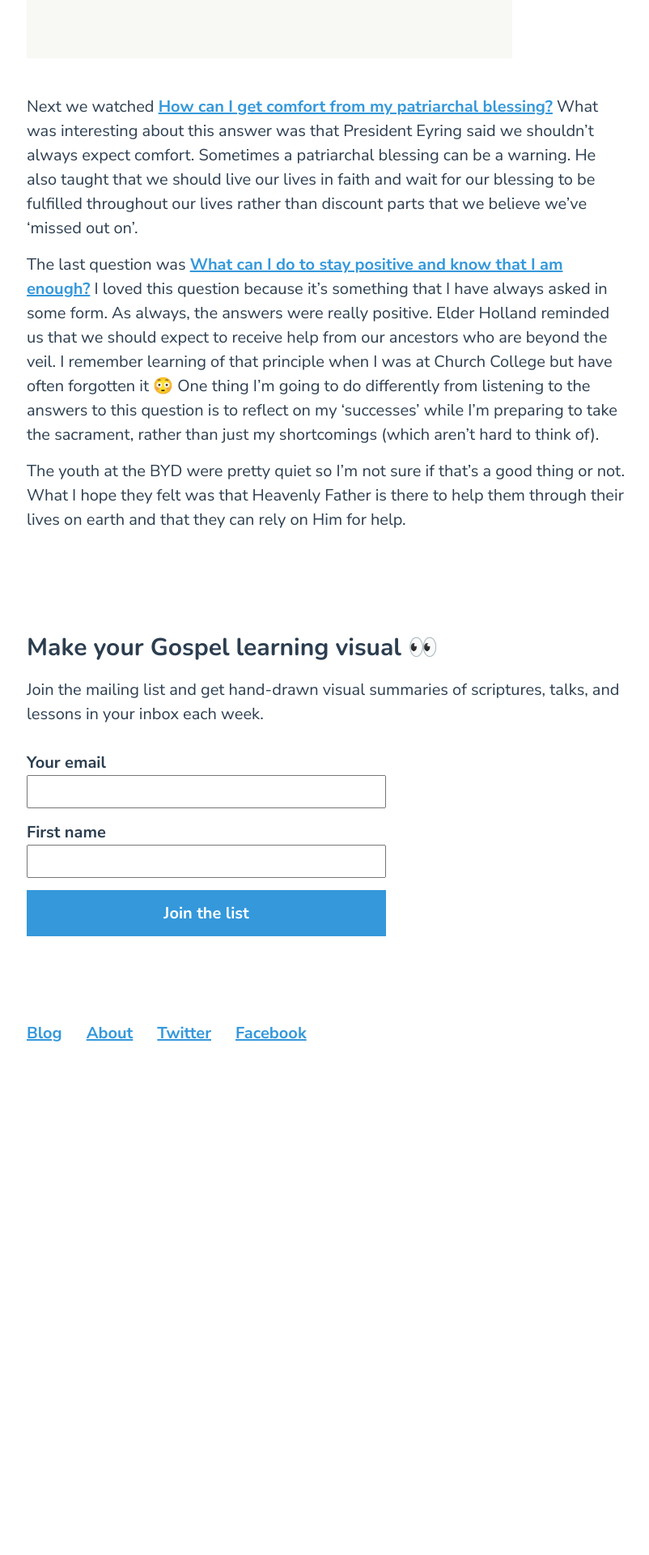
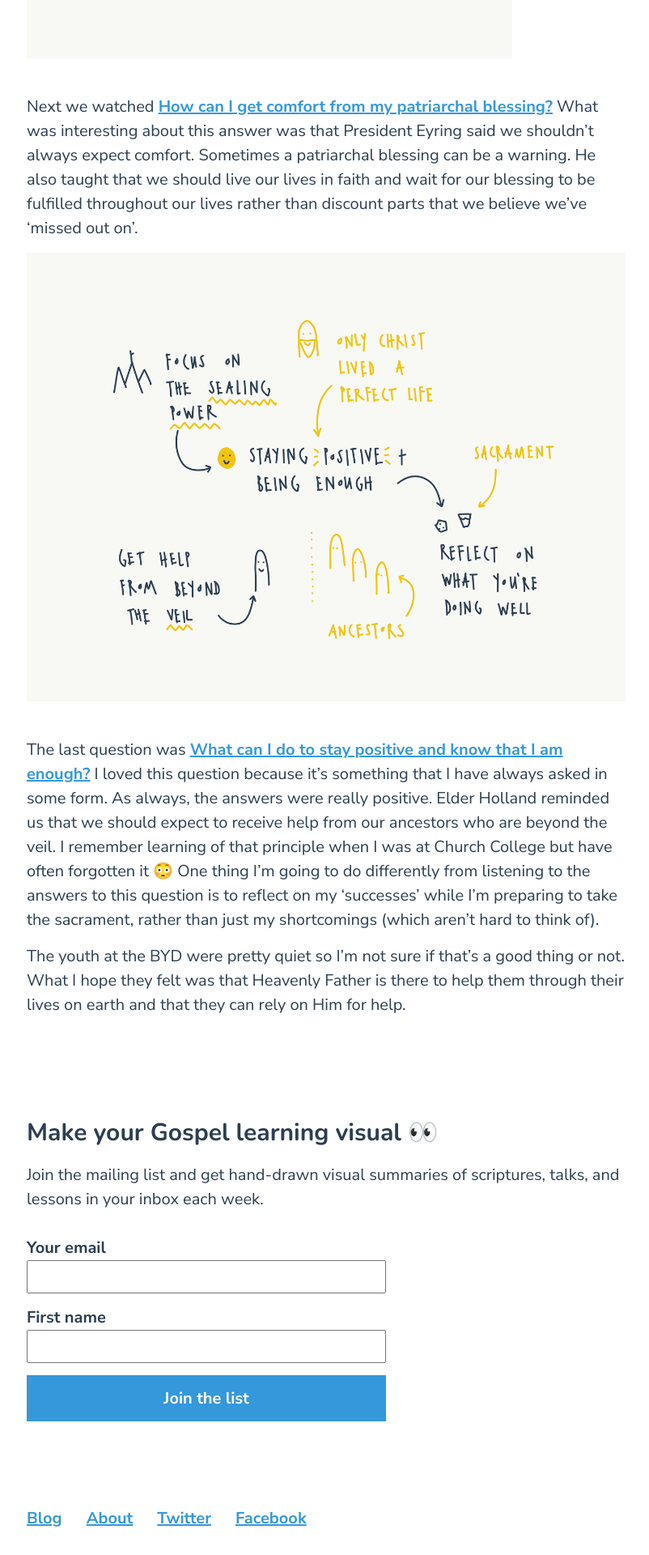
Before and after one commit to blairrorani/curious-workmanship, a Jekyll site: the page built from _posts/2017-06-20-byd-june-17.markdown, in a window 1280 px wide. Shown: the part 1788-3708 px from the top of the page at 81% size, without its empty margins (237-1039 px from the left). Built offline with Jekyll 4.4.1, drawn with Linux system fonts in a browser that asks for light colours; our own code applies the rules of GitHub Pages for plain Markdown files; before the commit the page ends 3109 px from its top, so only the background shows below that.

Commit message:
Updated Byd June 17

```diff
--- a/_posts/2017-06-20-byd-june-17.markdown
+++ b/_posts/2017-06-20-byd-june-17.markdown
@@ -18,6 +18,8 @@ The first question we watched was How can I feel the [Holy Ghost more often?](ht
 
 Next we watched [How can I get comfort from my patriarchal blessing?](https://www.lds.org/broadcasts/face-to-face/eyring-holland?lang=eng#00:46:48) What was interesting about this answer was that President Eyring said we shouldn't always expect comfort. Sometimes a patriarchal blessing can be a warning. He also taught that we should live our lives in faith and wait for our blessing to be fulfilled throughout our lives rather than discount parts that we believe we've 'missed out on'.
 
+![staying-positive-600.png](/uploads/staying-positive-600.png)
+
 The last question was [What can I do to stay positive and know that I am enough?](https://www.lds.org/broadcasts/face-to-face/eyring-holland?lang=eng#01:12:45) I loved this question because it's something that I have always asked in some form. As always, the answers were really positive. Elder Holland reminded us that we should expect to receive help from our ancestors who are beyond the veil. I remember learning of that principle when I was at Church College but have often forgotten it 😳 One thing I'm going to do differently from listening to the answers to this question is to reflect on my 'successes' while I'm preparing to take the sacrament, rather than just my shortcomings (which aren't hard to think of).
 
 The youth at the BYD were pretty quiet so I'm not sure if that's a good thing or not. What I hope they felt was that Heavenly Father is there to help them through their lives on earth and that they can rely on Him for help.
```
